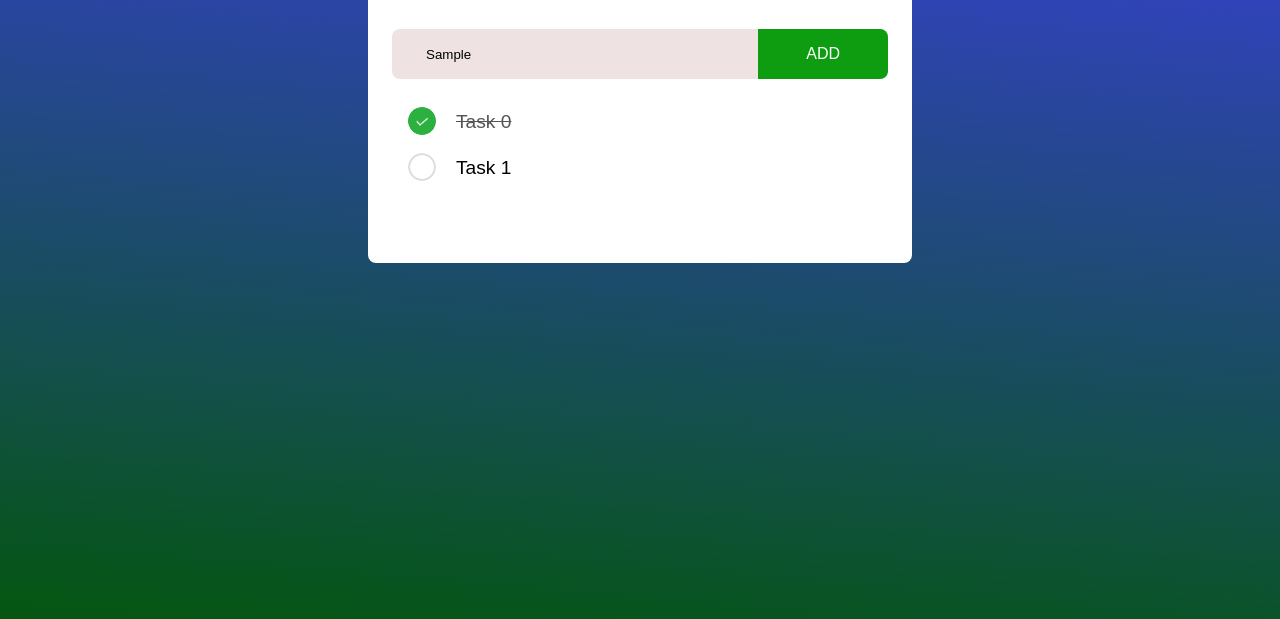
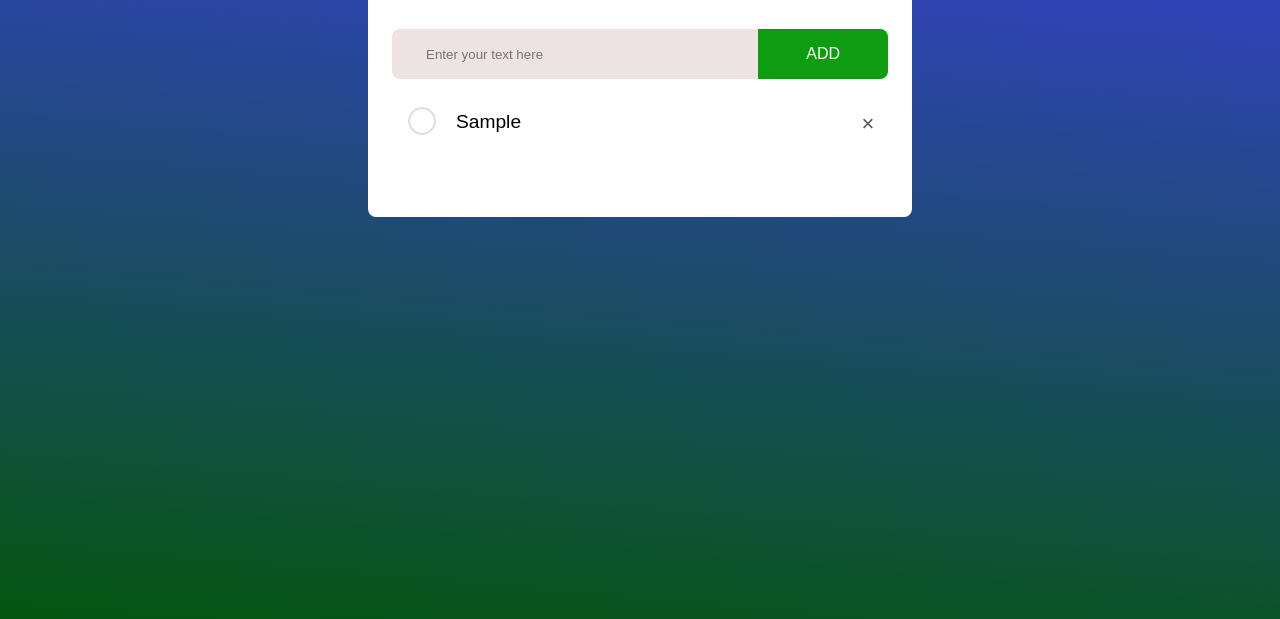
Before and after one commit to yuliussetyawan/js-10-projects, a plain HTML site: page 1. Todo List App/index.html in a window 1280 px wide. Both pictures are taken after typing "Sample" into the empty fields and a click on the button "ADD". Shown: the part 181-800 px from the top of the page. Drawn offline with Linux system fonts and the light colour scheme.

Commit message:
1.todolist finishing script.js

```diff
--- a/1. Todo List App/index.html
+++ b/1. Todo List App/index.html
@@ -14,11 +14,11 @@
       <h2>Todo List <img src="./images/notes.png" alt="todolist"></h2>
       <div class="row">
         <input type="text" id="input-box" placeholder="Enter your text here">
-        <button onclick="addTask()">ADD</button>
+        <button class="btn add">ADD</button>
       </div>
-      <ul class="list-container">
-        <li class="checked">Task 0</li>
-        <li>Task 1</li>
+      <ul id="list-container">
+        <!-- <li class="checked">Task 0</li>
+        <li>Task 1</li> -->
       </ul>
     </div>
   </div>
--- a/1. Todo List App/script.js
+++ b/1. Todo List App/script.js
@@ -0,0 +1,38 @@
+const listContainer = document.getElementById("list-container");
+const inputBox = document.getElementById("input-box");
+const addBtn = document.querySelector(".add");
+
+addBtn.addEventListener("click", (e) => {
+  if (!inputBox.value) {
+    alert("Enter some data");
+  } else {
+    let li = document.createElement("li");
+    li.innerHTML = inputBox.value;
+    listContainer.appendChild(li);
+
+    let span = document.createElement("span");
+    span.innerHTML = "\u00d7";
+    li.appendChild(span);
+  }
+  inputBox.value = "";
+  saveTask();
+});
+
+listContainer.addEventListener("click", (e) => {
+  if (e.target.tagName === "LI") {
+    e.target.classList.toggle("checked");
+    saveTask();
+  } else if (e.target.tagName === "SPAN") {
+    e.target.parentElement.remove();
+    saveTask();
+  }
+});
+
+function saveTask() {
+  localStorage.setItem("data", listContainer.innerHTML);
+}
+function showTask() {
+  listContainer.innerHTML = localStorage.getItem("data");
+}
+
+showTask();
```
